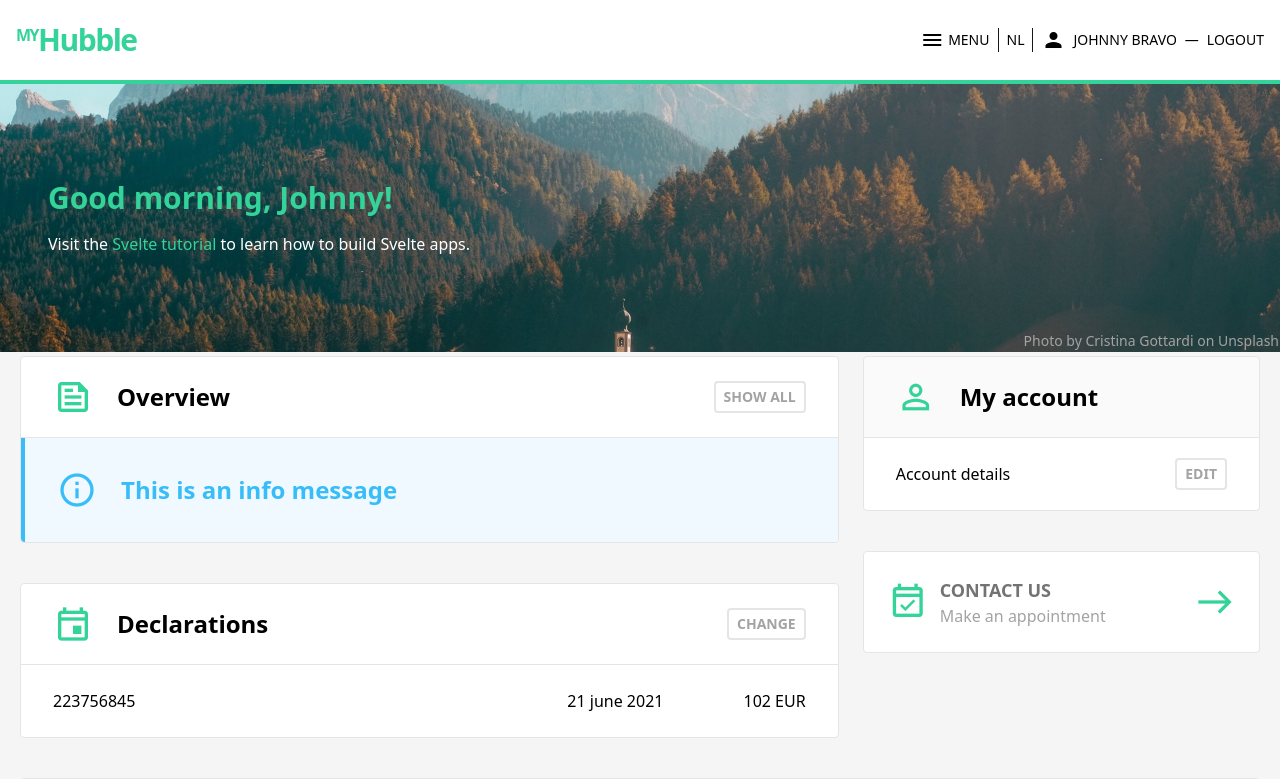
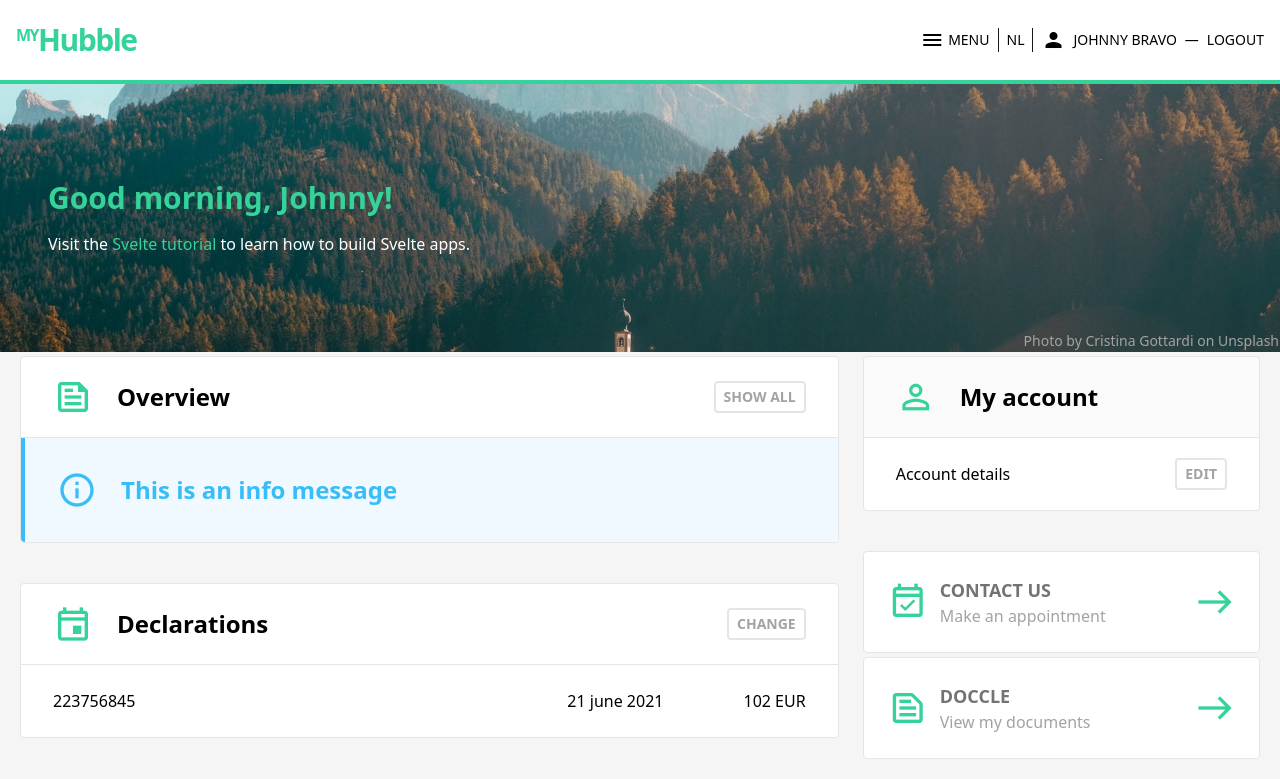
Before and after one commit to kayvine/my-hubble-svelte-app, a Svelte app: page / in a window 1280 px wide. Shown: the top 779 px of the page. Built offline with nearby package versions, Linux system fonts and the light colour scheme.

Commit message:
feat: create ActionButton component

```diff
--- /dev/null
+++ b/src/components/ActionButton.svelte
@@ -0,0 +1,15 @@
+<script>
+  export let icon = 'event_available';
+  export let title;
+  export let text;
+</script>
+
+<div
+    class="flex items-center bg-white p-6 m-1 border border-gray-200 rounded hover:bg-green-50 hover:border-green-400 cursor-pointer active:mt-px">
+  <span class="material-icons-outlined md-40 text-green-400 mr-3">{icon}</span>
+  <div class="mr-auto">
+    <div class="text-lg font-bold uppercase text-gray-500">{title}</div>
+    <span class="inline-block text-gray-400">{text}</span>
+  </div>
+  <span class="material-icons-outlined md-40 text-green-400">east</span>
+</div>
--- a/src/routes/Home.svelte
+++ b/src/routes/Home.svelte
@@ -1,6 +1,7 @@
 <script>
   import {link} from 'svelte-spa-router';
-  import {user} from "../stores";
+  import {user} from '../stores';
+  import ActionButton from '../components/ActionButton.svelte';
 
   const hours = new Date().getHours() + 1;
   const greeting = hours > 13 ? hours > 18 ? 'Good evening' : 'Good afternoon' : 'Good morning';
@@ -12,7 +13,9 @@
     <p class="text-white">Visit the <a href="https://svelte.dev/tutorial">Svelte tutorial</a> to learn how to build Svelte apps.</p>
   </div>
   <span class="absolute right-px bottom-px text-sm text-gray-400">
-    Photo by <a href="https://unsplash.com/@cristina_gottardi?utm_source=unsplash&utm_medium=referral&utm_content=creditCopyText">Cristina Gottardi</a> on <a href="https://unsplash.com/collections/67943953/sand-dune-field?utm_source=unsplash&utm_medium=referral&utm_content=creditCopyText">Unsplash</a>
+    Photo by <a
+      href="https://unsplash.com/@cristina_gottardi?utm_source=unsplash&utm_medium=referral&utm_content=creditCopyText">Cristina Gottardi</a> on <a
+      href="https://unsplash.com/collections/67943953/sand-dune-field?utm_source=unsplash&utm_medium=referral&utm_content=creditCopyText">Unsplash</a>
   </span>
 </div>
 
@@ -63,15 +66,8 @@
         </div>
       </div>
       <div class="pb-8">
-        <div
-            class="flex items-center bg-white p-6 m-1 border border-gray-200 rounded hover:bg-green-50 hover:border-green-400 cursor-pointer active:mt-px">
-          <span class="material-icons-outlined md-40 text-green-400 mr-3">event_available</span>
-          <div class="mr-auto">
-            <div class="text-lg font-bold uppercase text-gray-500">Contact us</div>
-            <span class="inline-block text-gray-400">Make an appointment</span>
-          </div>
-          <span class="material-icons-outlined md-40 text-green-400">east</span>
-        </div>
+        <ActionButton icon="event_available" title="Contact us" text="Make an appointment"/>
+        <ActionButton icon="text_snippet" title="Doccle" text="View my documents"/>
       </div>
     </div>
   </div>
```
